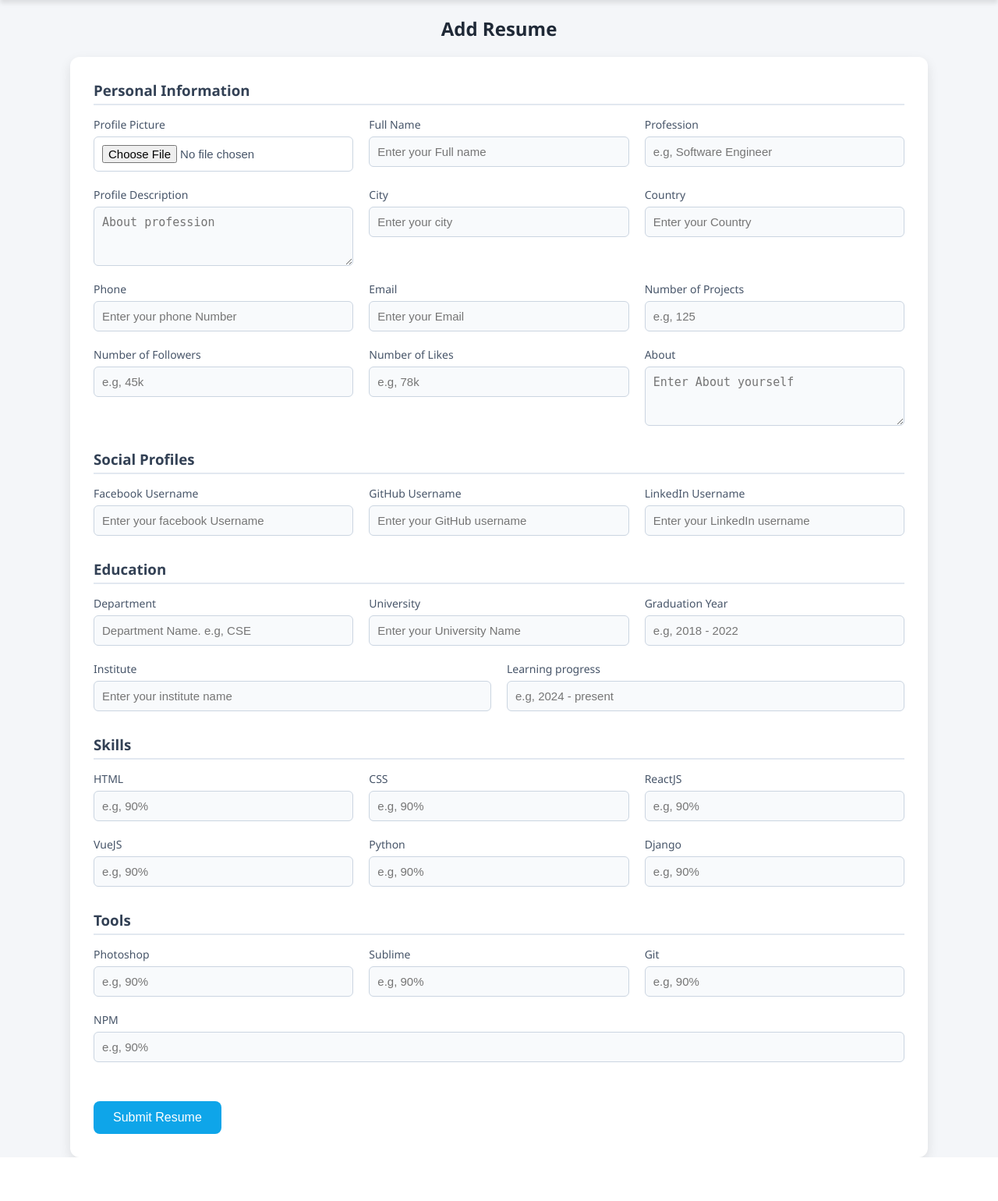
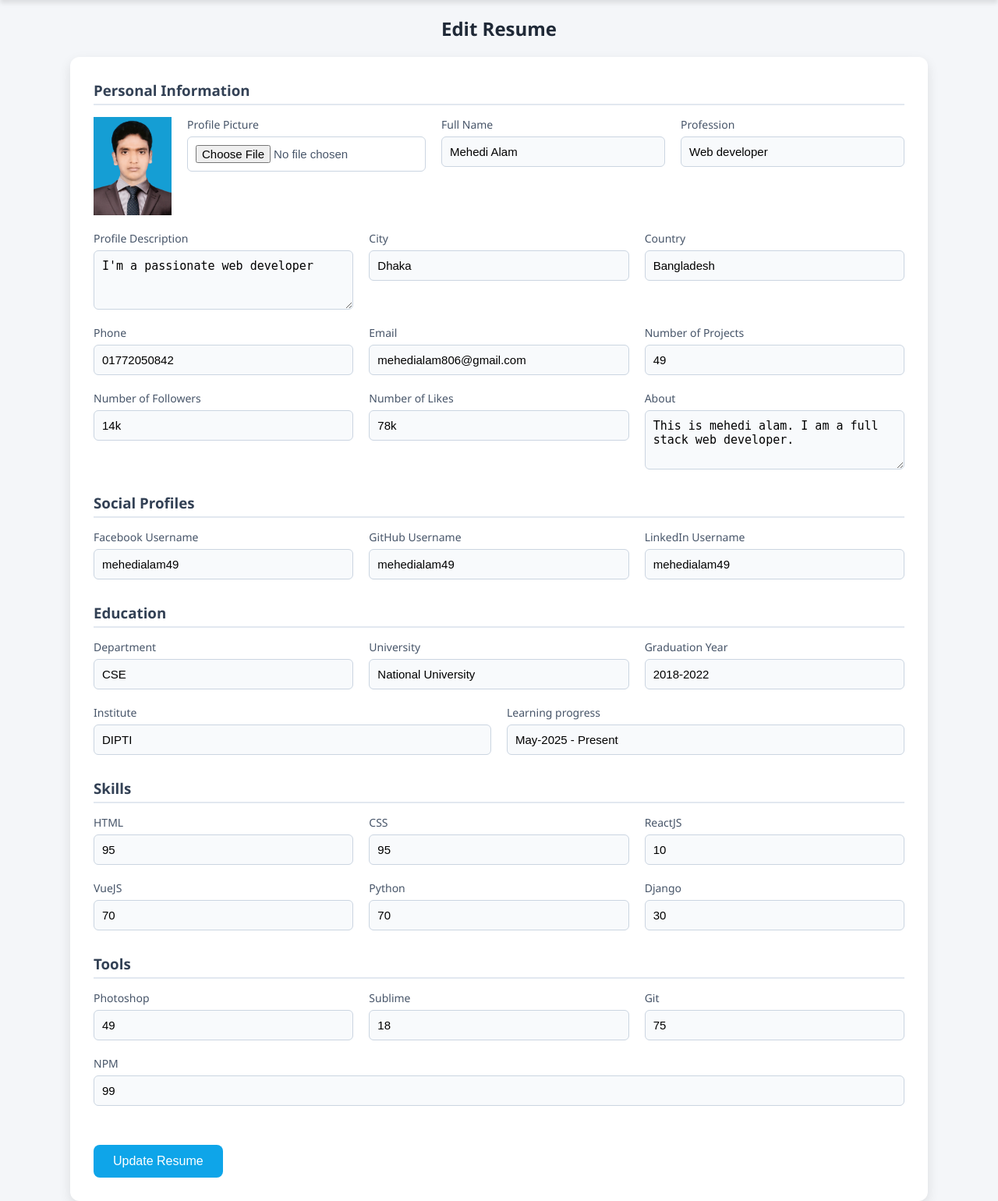
Before and after one commit to MehediAlam49/Django_crud3, a Django app: page /editResume/1 in a window 1280 px wide. Shown: the part 63-1603 px from the top of the page at 78% size. Before the commit the page ends 1547 px from the top, so only its background shows below. Run offline with Django 5.2, Linux system fonts and the light colour scheme; data comes from the database, SQL or seed files in the repository; both versions use the stored data as it was after the commit.

Commit message:
complete edit resume

```diff
--- a/dynamic_resume/resume/templates/editResume.html
+++ b/dynamic_resume/resume/templates/editResume.html
@@ -108,7 +108,7 @@
     }
   </style>
 
-  <h2>Add Resume</h2>
+  <h2>Edit Resume</h2>
 
   <form action="" method="POST" enctype="multipart/form-data">
     {% csrf_token %}
@@ -116,18 +116,19 @@
     <div class="form-section">
       <h3>Personal Information</h3>
       <div class="form-group">
-        <label>Profile Picture<input type="file" name="profileImage" required /></label>
-        <label>Full Name<input type="text" name="fullName" placeholder="Enter your Full name" required /></label>
-        <label>Profession<input type="text" name="profession" placeholder="e.g, Software Engineer" required /></label>
-        <label>Profile Description<textarea name="description" placeholder="About profession" rows="3"></textarea></label>
-        <label>City<input type="text" name="city" placeholder="Enter your city" /></label>
-        <label>Country<input type="text" name="country" placeholder="Enter your Country" /></label>
-        <label>Phone<input type="text" name="phone" placeholder="Enter your phone Number" /></label>
-        <label>Email<input type="email" name="email" placeholder="Enter your Email" /></label>
-        <label>Number of Projects<input type="number" name="projects" placeholder="e.g, 125" /></label>
-        <label>Number of Followers<input type="text" name="followers" placeholder="e.g, 45k" /></label>
-        <label>Number of Likes<input type="text" name="likes" placeholder="e.g, 78k" /></label>
-        <label>About<textarea name="about" placeholder="Enter About yourself" rows="3"></textarea></label>
+        <img src="{{ resume.profileImage.url }}" alt="profile" width="100px" />
+        <label>Profile Picture<input type="file" name="profileImage" /></label>
+        <label>Full Name<input type="text" name="fullName" value="{{resume.fullName}}" placeholder="Enter your Full name" required /></label>
+        <label>Profession<input type="text" name="profession" value="{{resume.profession}}" placeholder="e.g, Software Engineer" required /></label>
+        <label>Profile Description<textarea name="description" placeholder="About profession" rows="3">{{resume.description}}</textarea></label>
+        <label>City<input type="text" name="city" value="{{resume.city}}" placeholder="Enter your city" /></label>
+        <label>Country<input type="text" name="country" value="{{resume.country}}" placeholder="Enter your Country" /></label>
+        <label>Phone<input type="text" name="phone" value="{{resume.phone}}" placeholder="Enter your phone Number" /></label>
+        <label>Email<input type="email" name="email" value="{{resume.email}}" placeholder="Enter your Email" /></label>
+        <label>Number of Projects<input type="number" name="projects" value="{{resume.projects}}" placeholder="e.g, 125" /></label>
+        <label>Number of Followers<input type="text" name="followers" value="{{resume.followers}}" placeholder="e.g, 45k" /></label>
+        <label>Number of Likes<input type="text" name="likes" value="{{resume.likes}}" placeholder="e.g, 78k" /></label>
+        <label>About<textarea name="about" placeholder="Enter About yourself" rows="3">{{resume.about}}</textarea></label>
       </div>
     </div>
 
@@ -135,9 +136,9 @@
     <div class="form-section">
       <h3>Social Profiles</h3>
       <div class="form-group">
-        <label>Facebook Username<input type="text" name="facebook" placeholder="Enter your facebook Username" /></label>
-        <label>GitHub Username<input type="text" name="github" placeholder="Enter your GitHub username" /></label>
-        <label>LinkedIn Username<input type="text" name="linkedin" placeholder="Enter your LinkedIn username" /></label>
+        <label>Facebook Username<input type="text" name="facebook" value="{{resume.facebook}}" placeholder="Enter your facebook Username" /></label>
+        <label>GitHub Username<input type="text" name="github" value="{{resume.github}}" placeholder="Enter your GitHub username" /></label>
+        <label>LinkedIn Username<input type="text" name="linkedin" value="{{resume.linkedin}}" placeholder="Enter your LinkedIn username" /></label>
       </div>
     </div>
 
@@ -145,11 +146,11 @@
     <div class="form-section">
       <h3>Education</h3>
       <div class="form-group">
-        <label>Department<input type="text" name="department" placeholder="Department Name. e.g, CSE" /></label>
-        <label>University<input type="text" name="university" placeholder="Enter your University Name" /></label>
-        <label>Graduation Year<input type="text" name="grad_year" placeholder="e.g, 2018 - 2022" /></label>
-        <label>Institute<input type="text" name="institute" placeholder="Enter your institute name" /></label>
-        <label>Learning progress<input type="text" name="progress" placeholder="e.g, 2024 - present" /></label>
+        <label>Department<input type="text" name="department" value="{{resume.department}}" placeholder="Department Name. e.g, CSE" /></label>
+        <label>University<input type="text" name="university" value="{{resume.university}}" placeholder="Enter your University Name" /></label>
+        <label>Graduation Year<input type="text" name="grad_year" value="{{resume.grad_year}}" placeholder="e.g, 2018 - 2022" /></label>
+        <label>Institute<input type="text" name="institute" value="{{resume.institute}}" placeholder="Enter your institute name" /></label>
+        <label>Learning progress<input type="text" name="progress" value="{{resume.progress}}" placeholder="e.g, 2024 - present" /></label>
       </div>
     </div>
 
@@ -157,12 +158,12 @@
     <div class="form-section">
       <h3>Skills</h3>
       <div class="form-group">
-        <label>HTML<input type="number" name="html" placeholder="e.g, 90%" /></label>
-        <label>CSS<input type="number" name="css" placeholder="e.g, 90%" /></label>
-        <label>ReactJS<input type="number" name="react" placeholder="e.g, 90%" /></label>
-        <label>VueJS<input type="number" name="vue" placeholder="e.g, 90%" /></label>
-        <label>Python<input type="number" name="python" placeholder="e.g, 90%" /></label>
-        <label>Django<input type="number" name="django" placeholder="e.g, 90%"/></label>
+        <label>HTML<input type="number" name="html" value="{{resume.html}}" placeholder="e.g, 90%" /></label>
+        <label>CSS<input type="number" name="css" value="{{resume.css}}" placeholder="e.g, 90%" /></label>
+        <label>ReactJS<input type="number" name="react" value="{{resume.react}}" placeholder="e.g, 90%" /></label>
+        <label>VueJS<input type="number" name="vue" value="{{resume.vue}}" placeholder="e.g, 90%" /></label>
+        <label>Python<input type="number" name="python" value="{{resume.python}}" placeholder="e.g, 90%" /></label>
+        <label>Django<input type="number" name="django" value="{{resume.django}}" placeholder="e.g, 90%"/></label>
       </div>
     </div>
 
@@ -170,13 +171,13 @@
     <div class="form-section">
       <h3>Tools</h3>
       <div class="form-group">
-        <label>Photoshop<input type="number" name="photoshop" placeholder="e.g, 90%" value="Photoshop" /></label>
-        <label>Sublime<input type="number" name="sublime" placeholder="e.g, 90%" value="Sublime" /></label>
-        <label>Git<input type="number" name="git" placeholder="e.g, 90%" value="Git" /></label>
-        <label>NPM<input type="number" name="npm" placeholder="e.g, 90%" value="NPM" /></label>
+        <label>Photoshop<input type="number" name="photoshop" value="{{resume.photoshop}}" placeholder="e.g, 90%" value="Photoshop" /></label>
+        <label>Sublime<input type="number" name="sublime" value="{{resume.sublime}}" placeholder="e.g, 90%" value="Sublime" /></label>
+        <label>Git<input type="number" name="git" value="{{resume.git}}" placeholder="e.g, 90%" value="Git" /></label>
+        <label>NPM<input type="number" name="npm" value="{{resume.npm}}" placeholder="e.g, 90%" value="NPM" /></label>
       </div>
     </div>
 
-    <button type="submit">Submit Resume</button>
+    <button type="submit">Update Resume</button>
   </form>
 {% endblock %}
--- a/dynamic_resume/resume/views.py
+++ b/dynamic_resume/resume/views.py
@@ -71,7 +71,7 @@ def editResume(request,id):
         resumeData.npm = request.POST.get('npm')
 
         picture = request.FILES.get('profileImage')
-        if picture.profileImage is not None:
+        if picture is not None:
             resumeData.profileImage = picture
         resumeData.save()
         return redirect('home')
```
Also changed, not shown: dynamic_resume/db.sqlite3.
